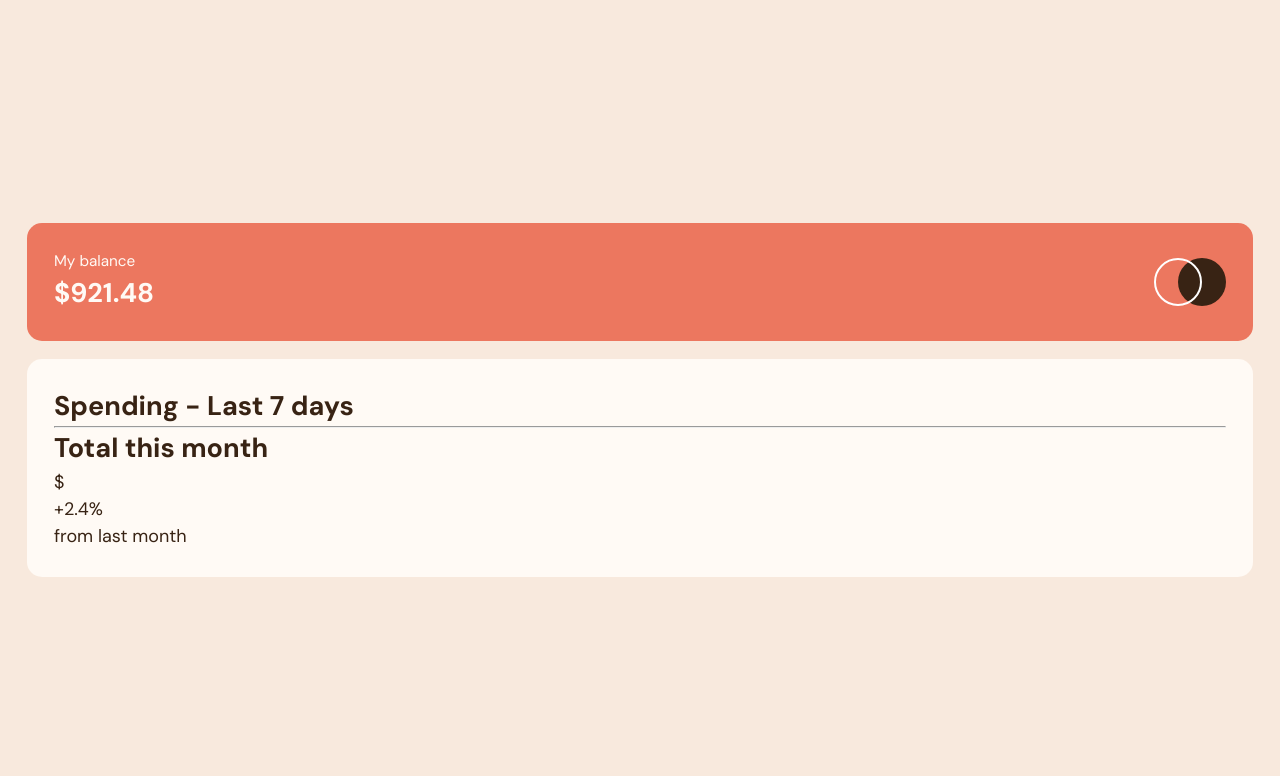
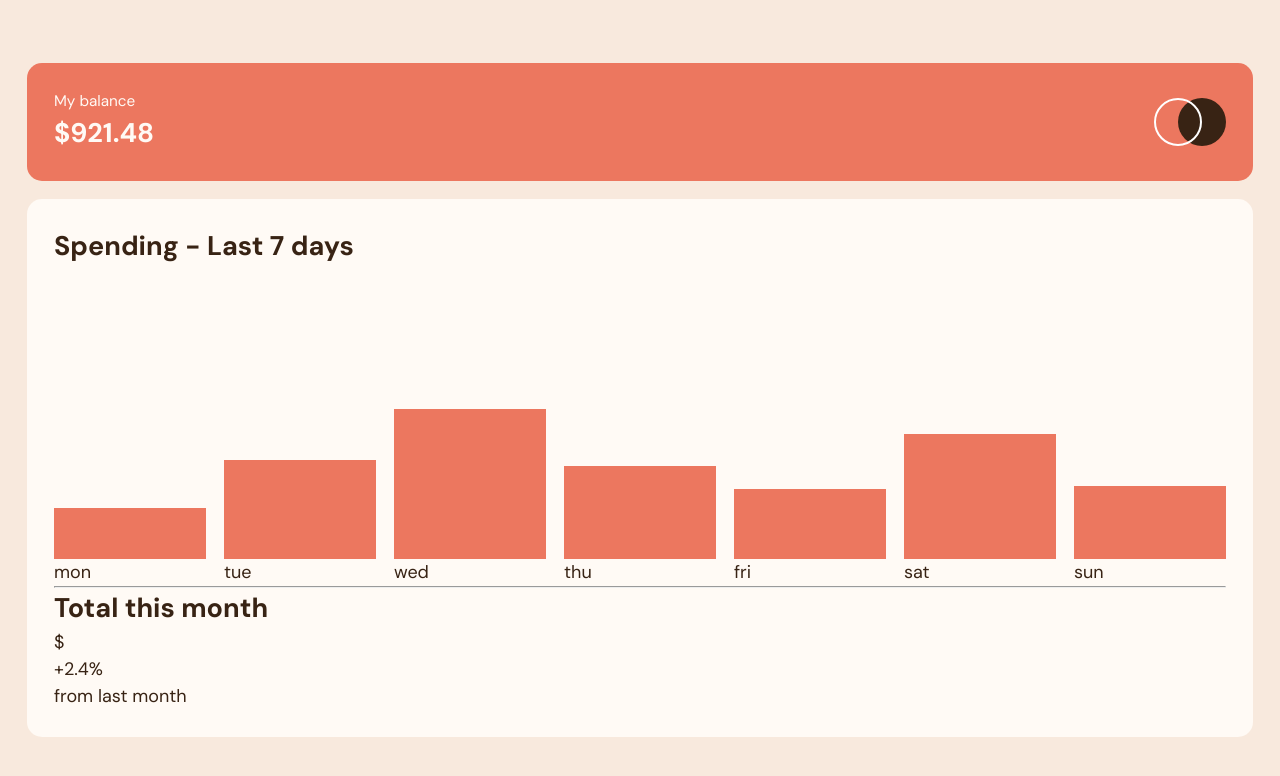
Before and after one commit to JoaoBianco/FrontEndMentor-Expenses_chart_component, a React (Vite) app: page / in a window 1280 px wide. Shown: the top 776 px of the page. Built offline with nearby package versions, Linux system fonts and the light colour scheme.

Commit message:
graph values

```diff
--- a/src/App.css
+++ b/src/App.css
@@ -78,3 +78,24 @@ body {
 .spending {
   background-color: var(--clr__orange);
 }
+
+.spending__graphs {
+  display: flex;
+  justify-content: space-evenly;
+  gap: var(--spacer-400);
+  flex-wrap: wrap;
+  height: 40vh;
+}
+
+/* graph */
+
+.graph {
+  flex: 1;
+  display: flex;
+  flex-direction: column;
+  justify-content: end;
+}
+
+.graph--amount {
+  background-color: var(--clr__red);
+}
--- /dev/null
+++ b/src/components/Graph.jsx
@@ -0,0 +1,19 @@
+import React from "react";
+
+const Graph = ({ data, totalValue }) => {
+  function roundValue(value) {
+    return Math.ceil((Math.ceil(value) / totalValue) * 200);
+  }
+
+  return (
+    <div className="graph">
+      <div
+        style={{ height: `${roundValue(data.amount)}%` }}
+        className="graph--amount"
+      ></div>
+      <div className="graph--day">{data.day}</div>
+    </div>
+  );
+};
+
+export default Graph;
--- a/src/components/Spending.jsx
+++ b/src/components/Spending.jsx
@@ -1,10 +1,27 @@
 import React from "react";
+import Graph from "./Graph";
+
+import data from "../data/data.json";
 
 const Spending = () => {
+  function calcTotal(values) {
+    let totalValue = 0;
+    values.map((e) => (totalValue += e.amount));
+    return totalValue;
+  }
+
   return (
     <div className="spending container rounded">
       <h2>Spending - Last 7 days</h2>
-      <div className="spending__graphs"></div>
+      <div className="spending__graphs">
+        {data.map((spending) => (
+          <Graph
+            key={spending.amount}
+            data={spending}
+            totalValue={calcTotal(data)}
+          />
+        ))}
+      </div>
       <hr />
       <div className="spending__total">
         <div className="spending__value">
```
Also changed, not shown: src/data/data.json (line endings or trailing spaces).
